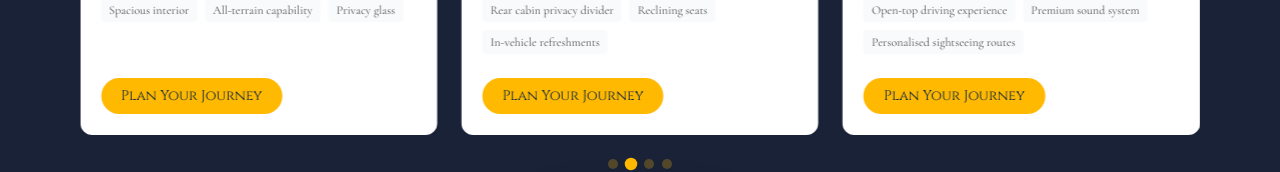
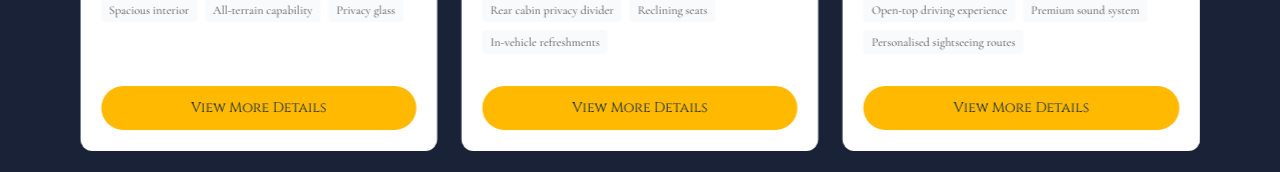
Before and after one commit to Aba-Ceylon/frontend, a Next.js app: page / in a window 1280 px wide. Shown: the part 4720-4892 px from the top of the page. Built offline with nearby package versions, Linux system fonts and the light colour scheme; no server answers; a web font is replaced by a local one.

Commit message:
ref: fleet card button

```diff
--- a/src/components/fleet/FleetSection.tsx
+++ b/src/components/fleet/FleetSection.tsx
@@ -162,9 +162,9 @@ export default function FleetSection() {
                           ))}
                         </div>
 
-                        <div className="mt-auto pt-2">
-                          <span className="inline-flex items-center px-5 py-2 rounded-full font-cinzel text-sm bg-amber-400 text-[#0b2545] hover:opacity-95 transition">
-                            Plan Your Journey
+                        <div className="mt-auto pt-4 flex justify-center">
+                          <span className="inline-flex w-full max-w-xs justify-center px-6 py-3 rounded-full font-cinzel text-sm bg-amber-400 text-[#0b2545] hover:opacity-95 transition">
+                            View More Details
                           </span>
                         </div>
                       </div>
```
